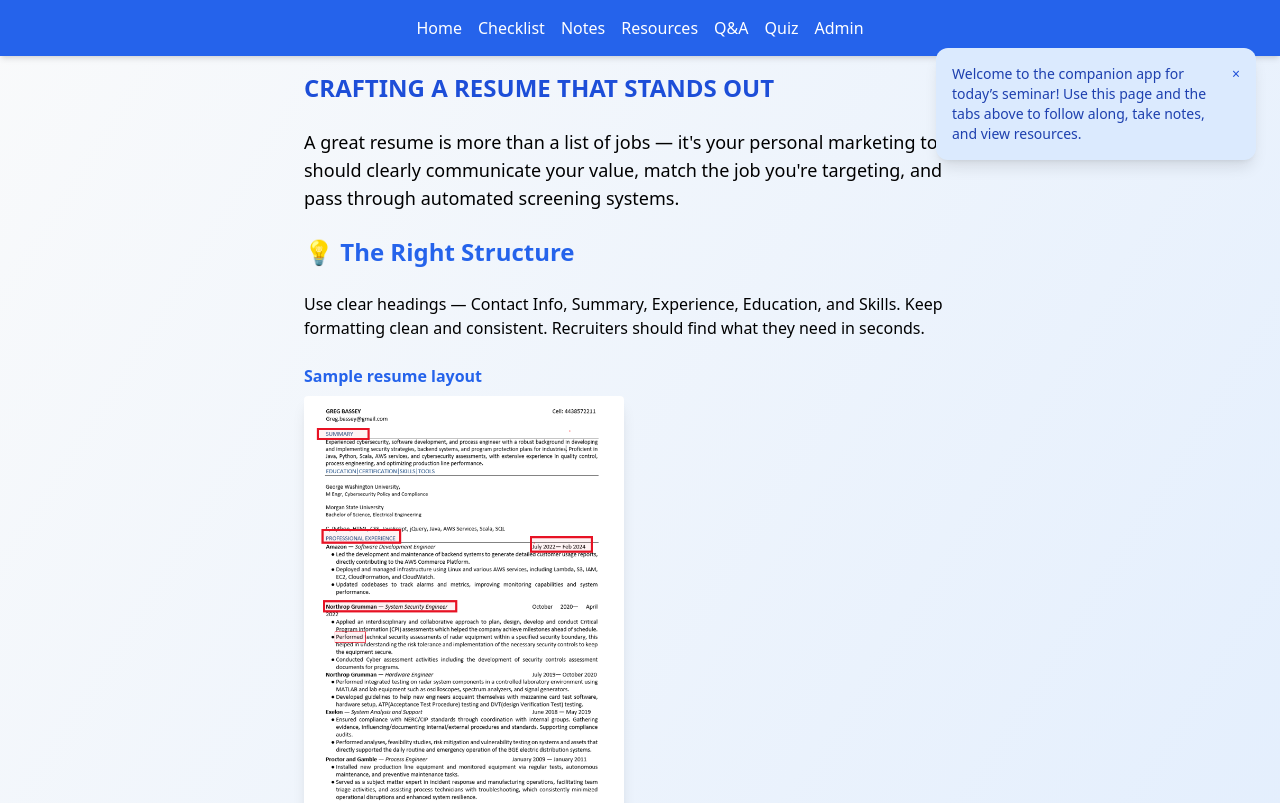
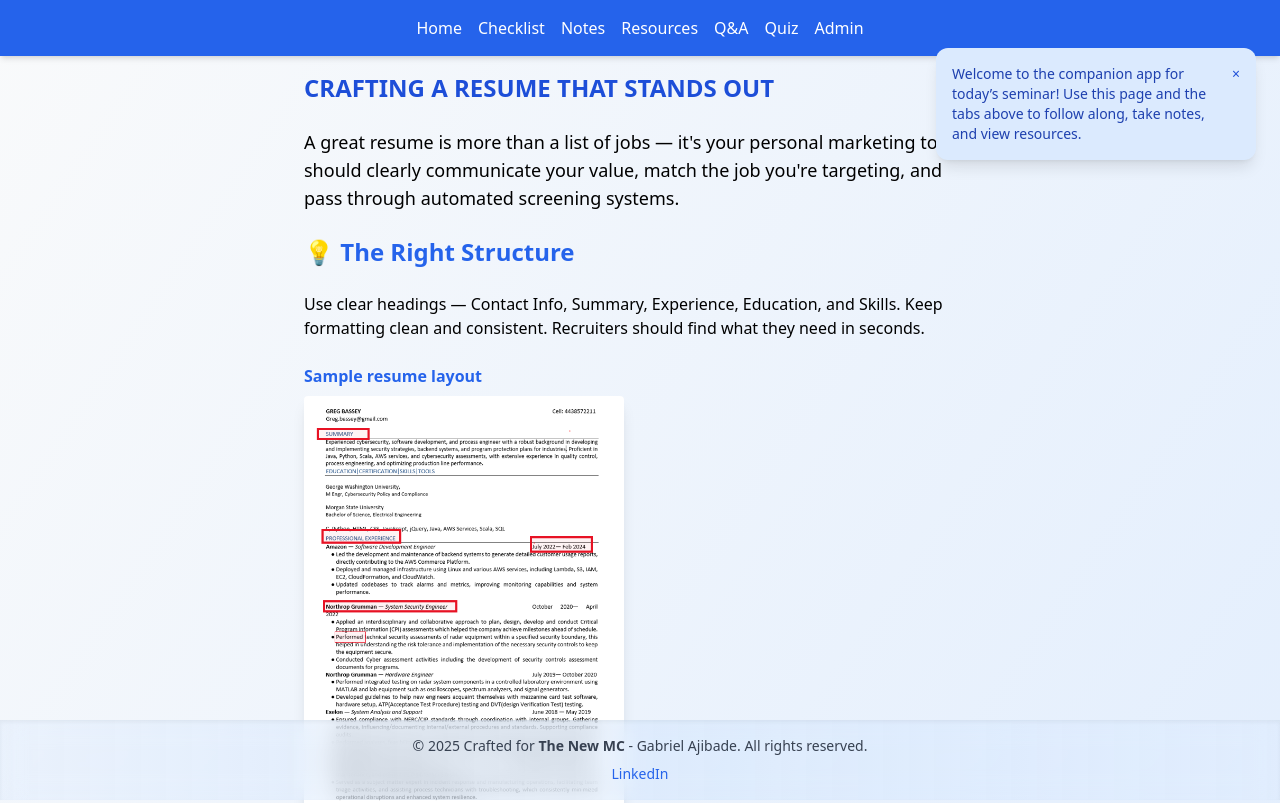
Before and after one commit to Gabekross/resumetips, a React (Vite) app: page / in a window 1280 px wide. Shown: the top 803 px of the page. Built offline with nearby package versions, Linux system fonts and the light colour scheme; no server answers.

Commit message:
final Product

```diff
--- a/src/pages/Home.jsx
+++ b/src/pages/Home.jsx
@@ -136,9 +136,9 @@ export default function Home() {
           </div>
         )}
       </div>
-          <footer className="mt-16 w-full bg-gradient-to-r from-blue-50 via-blue-100 to-blue-50 bg-opacity-90 text-center text-sm text-gray-700 py-4 shadow-inner backdrop-blur4">
+      <footer className="fixed bottom-0 left-0 w-full bg-gradient-to-r from-blue-100/40 via-blue-200/30 to-blue-100/40 text-center text-sm text-gray-700 py-4 shadow-inner backdrop-blur-md z-50">
           <p>
-            © {new Date().getFullYear()} Crafted for <strong>The New MC</strong> by Gabekross. All rights reserved.
+            © {new Date().getFullYear()} Crafted for <strong>The New MC</strong> - Gabriel Ajibade. All rights reserved.
           </p>
           <div className="mt-2 flex justify-center gap-6">
             <a
```
